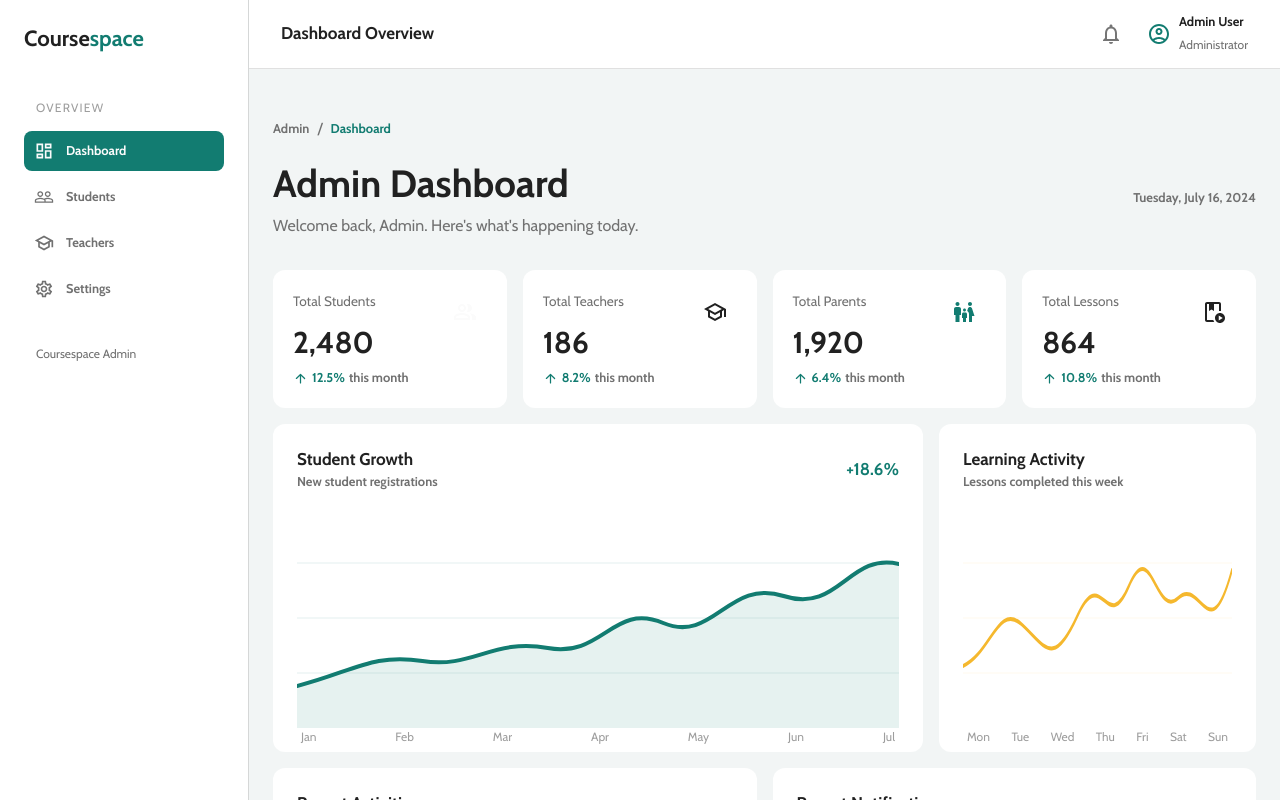
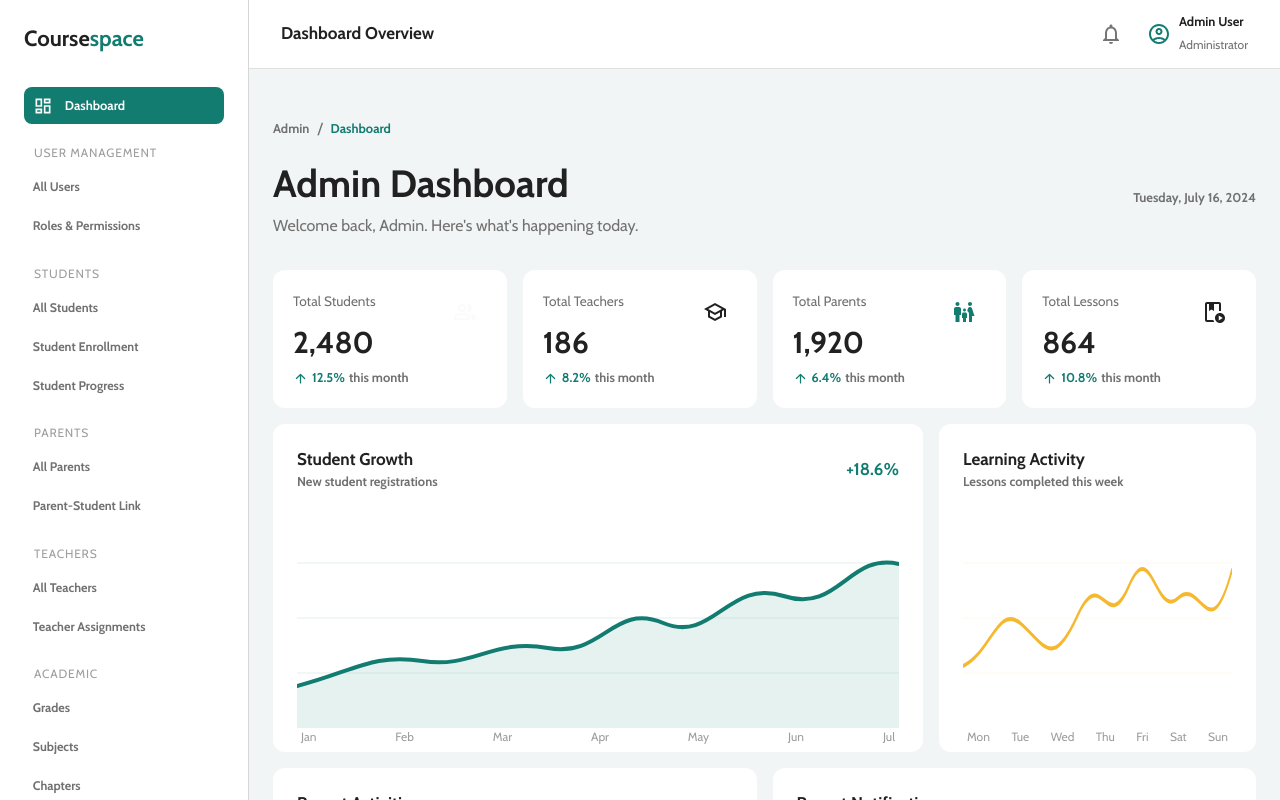
Before and after one commit to kirubeladamu9-afk/courseaugust15.4, a React (Vite) app: page /admin in a window 1280 px wide. Shown: the top 800 px of the page. Built offline with nearby package versions, Linux system fonts and the light colour scheme.

Commit message:
Restructure admin sidebar with hierarchical menu groups

```diff
--- a/src/components/admin/admin-dashboard.tsx
+++ b/src/components/admin/admin-dashboard.tsx
@@ -25,8 +25,6 @@ import CloseRounded from '@mui/icons-material/CloseRounded'
 import DashboardOutlined from '@mui/icons-material/DashboardOutlined'
 import MenuRounded from '@mui/icons-material/MenuRounded'
 import NotificationsNoneOutlined from '@mui/icons-material/NotificationsNoneOutlined'
-import PeopleOutline from '@mui/icons-material/PeopleOutline'
-import SettingsOutlined from '@mui/icons-material/SettingsOutlined'
 import { Logo } from '@/components/logo'
 
 interface StatCardProps {
@@ -126,43 +124,48 @@ interface AdminSidebarProps {
 }
 
 const SidebarContent: FC<{ onClose?: () => void }> = ({ onClose }) => {
-  const menuItems = [
-    { label: 'Dashboard', icon: <DashboardOutlined fontSize="small" /> },
-    { label: 'Students', icon: <PeopleOutline fontSize="small" /> },
-    { label: 'Teachers', icon: <SchoolOutlined fontSize="small" /> },
-    { label: 'Settings', icon: <SettingsOutlined fontSize="small" /> },
+  const menuGroups = [
+    { label: 'User Management', items: ['All Users', 'Roles & Permissions'] },
+    { label: 'Students', items: ['All Students', 'Student Enrollment', 'Student Progress'] },
+    { label: 'Parents', items: ['All Parents', 'Parent-Student Link'] },
+    { label: 'Teachers', items: ['All Teachers', 'Teacher Assignments'] },
+    { label: 'Academic', items: ['Grades', 'Subjects', 'Chapters', 'Lessons'] },
+    { label: 'Assessments', items: ['Question Bank', 'Quizzes', 'Exams', 'Assignments'] },
+    { label: 'Reports & Analytics', items: ['Student Reports', 'Teacher Reports', 'Course Reports', 'Performance Analytics'] },
+    { label: 'Settings', items: ['General', 'School Information', 'Email', 'Security', 'Backup'] },
   ]
 
+  const menuButtonSx = { justifyContent: 'flex-start', width: '100%', p: 1.1, borderRadius: 2, color: 'text.secondary', '&:hover': { backgroundColor: 'background.default' } }
+
   return (
-    <Box sx={{ width: 248, height: '100vh', boxSizing: 'border-box', p: 3, backgroundColor: 'background.paper' }}>
-      <Stack direction="row" alignItems="center" justifyContent="space-between" sx={{ mb: 5 }}>
+    <Box sx={{ width: 248, height: '100vh', boxSizing: 'border-box', p: 3, backgroundColor: 'background.paper', overflowY: 'auto' }}>
+      <Stack direction="row" alignItems="center" justifyContent="space-between" sx={{ mb: 4 }}>
         <Logo />
         {onClose && <IconButton onClick={onClose} aria-label="Close navigation"><CloseRounded /></IconButton>}
       </Stack>
-      <Typography variant="caption" color="text.disabled" sx={{ px: 1.5, textTransform: 'uppercase', letterSpacing: 1.2 }}>Overview</Typography>
-      <Stack spacing={0.75} sx={{ mt: 1.5 }}>
-        {menuItems.map(({ label, icon }, index) => (
-          <ButtonBase
-            key={label}
-            onClick={onClose}
-            sx={{
-              justifyContent: 'flex-start',
-              width: '100%',
-              p: 1.25,
-              borderRadius: 2,
-              color: index === 0 ? 'primary.contrastText' : 'text.secondary',
-              backgroundColor: index === 0 ? 'primary.main' : 'transparent',
-              '&:hover': { backgroundColor: index === 0 ? 'primary.main' : 'background.default' },
-            }}
-          >
-            <Box sx={{ display: 'flex', mr: 1.5 }}>{icon}</Box>
-            <Typography variant="subtitle2" sx={{ fontWeight: 600 }}>{label}</Typography>
-          </ButtonBase>
+      <ButtonBase onClick={onClose} sx={{ ...menuButtonSx, color: 'primary.contrastText', backgroundColor: 'primary.main', '&:hover': { backgroundColor: 'primary.main' }, mb: 2 }}>
+        <DashboardOutlined fontSize="small" sx={{ mr: 1.5 }} />
+        <Typography variant="subtitle2" sx={{ fontWeight: 600 }}>Dashboard</Typography>
+      </ButtonBase>
+      <Stack spacing={2}>
+        {menuGroups.map(({ label, items }) => (
+          <Box key={label}>
+            <Typography variant="caption" color="text.disabled" sx={{ px: 1.25, textTransform: 'uppercase', letterSpacing: 0.8 }}>{label}</Typography>
+            <Stack spacing={0.25} sx={{ mt: 0.5 }}>
+              {items.map((item) => (
+                <ButtonBase key={item} onClick={onClose} sx={menuButtonSx}>
+                  <Typography variant="subtitle2" sx={{ fontSize: '0.78rem' }}>{item}</Typography>
+                </ButtonBase>
+              ))}
+            </Stack>
+          </Box>
         ))}
       </Stack>
-      <Box sx={{ mt: 'auto', pt: 4 }}>
-        <Typography variant="caption" color="text.secondary" sx={{ px: 1.5 }}>Coursespace Admin</Typography>
-      </Box>
+      <Divider sx={{ my: 2 }} />
+      <Stack spacing={0.25}>
+        <ButtonBase onClick={onClose} sx={menuButtonSx}><AccountCircleOutlined fontSize="small" sx={{ mr: 1.5 }} /><Typography variant="subtitle2">Profile</Typography></ButtonBase>
+        <ButtonBase onClick={onClose} sx={menuButtonSx}><Typography variant="subtitle2">Logout</Typography></ButtonBase>
+      </Stack>
     </Box>
   )
 }
```
